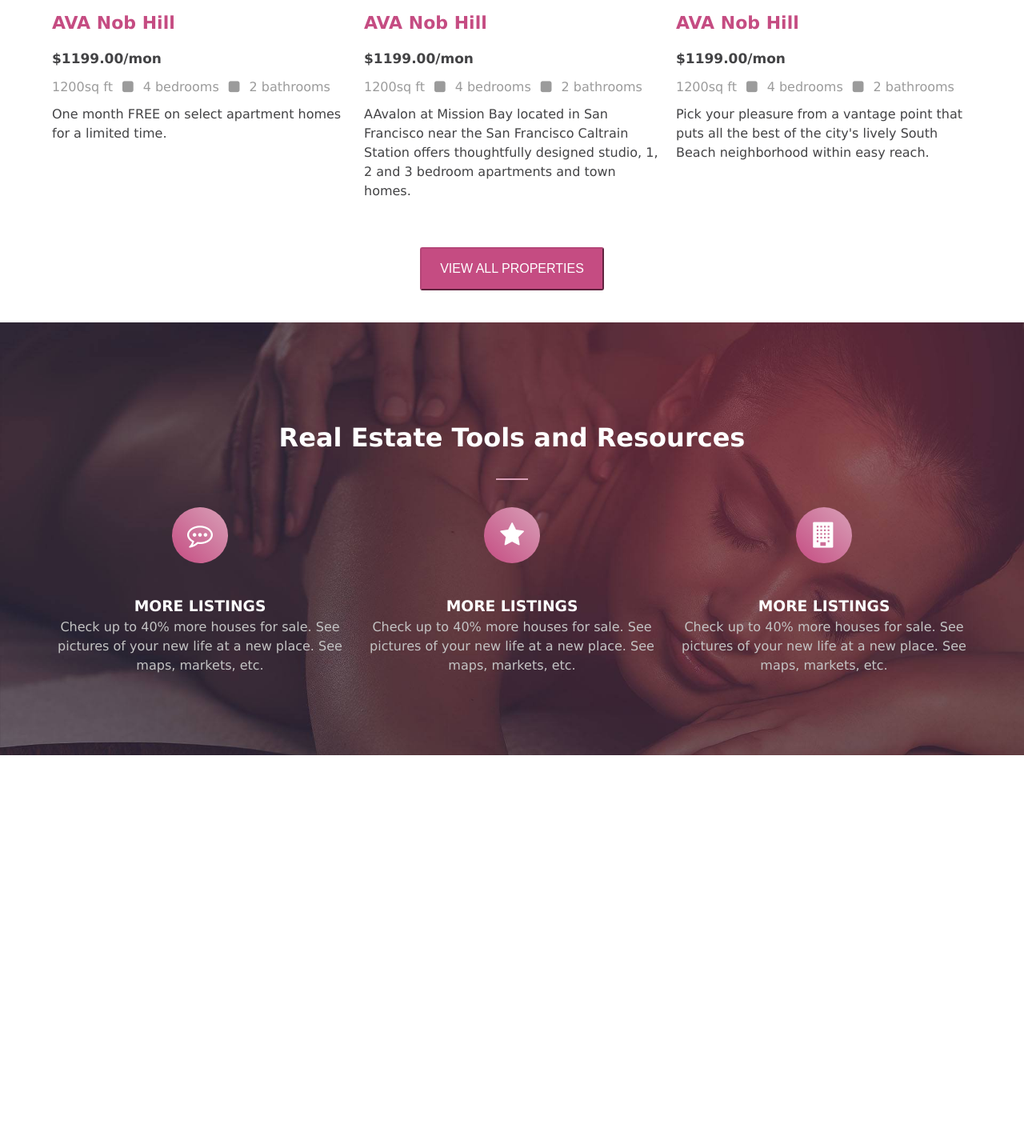
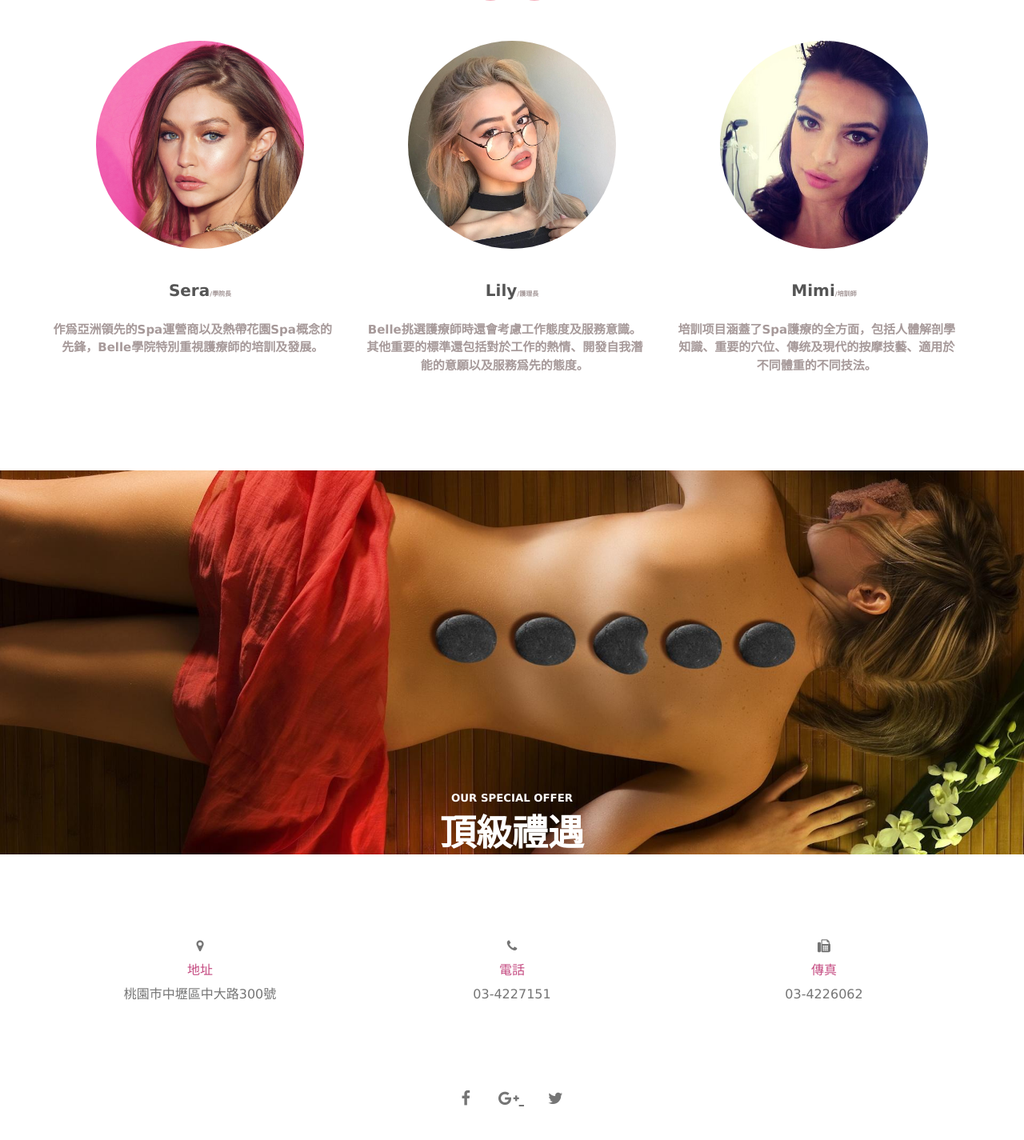
Before and after one commit to Miami11/belle, a PHP site: page / in a window 1280 px wide. Shown: the part 2378-3803 px from the top of the page at 80% size. Before the commit the page ends 3322 px from the top, so only its background shows below. Run offline with PHP 8.4, Linux system fonts and the light colour scheme.

Commit message:
add info

```diff
--- a/assets/css/mainstyle.css
+++ b/assets/css/mainstyle.css
@@ -8,7 +8,7 @@
   color: #222;
   font-size: 16px;
   line-height: 1.5;
-  font-weight: lighter;
+  /*font-weight: lighter;*/
 }
 .textHr {
 
@@ -100,7 +100,9 @@
   margin: 10px;
   color: #3e3e3e;
 }
-
+.Wtitile {
+  font-size: 45px;
+}
 a:hover {
   color: #d8a0b7;
   transition: .5s;
@@ -789,8 +801,10 @@
   padding-bottom: 100px; }
 
 .container {
-  max-width: 1170px;
-  margin: auto; }
+  width: 750px;
+  margin: auto;
+  box-sizing: border-box;
+}
 
 #ham {
   position: absolute;
@@ -816,28 +830,50 @@
 .picmove {
   position: relative;
   text-align: center;
-  padding: 0px;
+  padding-bottom: 100px;
   display: inline-block;
-  overflow: hidden;
-  max-height: 252px;
+  /*overflow: hidden;*/
+  max-height: 500px;
   margin: 15px 10px; }
 
-.text {
+
+
+.Sstitle {
+  color: #555555;
+  font-size: 20px;
+}
+.bannerTxt{
+  color: white;
+  top: 10px;
   position: absolute;
   right: 0;
   left: 0;
-  top: 50%;
-  bottom: 0;
-  color: white; }
+}
 
-.textG {
-  display: block; }
+.smalltext {
+  font-size: 15px;
+  color: #a79a9a;
+  padding-bottom: 20px;
+  width: 95%;
+  /*text-align: left;*/
 
-.textG ul {
-  margin: 0;
-  padding: 0;
-  overflow: hidden;
-  font-size: 0; }
+}
+/*.text {*/
+  /*position: absolute;*/
+  /*right: 0;*/
+  /*left: 0;*/
+  /*top: 50%;*/
+  /*bottom: 0;*/
+  /*color: white; }*/
+
+/*.textG {*/
+  /*display: block; }*/
+
+/*.textG ul {*/
+  /*margin: 0;*/
+  /*padding: 0;*/
+  /*overflow: hidden;*/
+  /*font-size: 0; }*/
 
 hr {
   display: block; }
@@ -851,6 +887,116 @@
   margin: 27px auto 34px;
   border: none;
   background-color: #d8a0b7; }
+
+.text-col2{
+  color: white;
+  margin: auto;
+  text-align: left;
+  font-weight: lighter;
+  width: 60%;
+  position: relative;
+
+}
+
+.book {
+  background-image: url("../images/body1.jpg");
+  height: 60vh;
+  background-size: cover;
+  background-position: bottom;
+  /*filter: brightness(50%); */
+  background-repeat: no-repeat;
+  background-attachment: fixed;
+  margin-bottom: 100px;
+
+}
+.footer{
+  margin-bottom: 100px;
+  color: #757575;
+  text-align: center;
+  max-height: 250px;
+  overflow: hidden;
+  line-height: 30px;
+}
+
+.icon {
+  text-align: center;
+  margin: 20px auto;
+  top: 0;
+  bottom: 0;
+  right: 0;
+  left: 0;
+  color: #757575;
+}
+
+.icon a {
+  padding: 40px 15px;
+  font-size: 20px;
+  color: #757575;
+}
+
+.icon a:hover {
+  color: #c54c82;
+}
+
+.footer span {
+  padding: 15px;
+  left: 68px;
+  text-align: left;
+  color: #c54c82;
+
+}
+
+.text-lg{
+  color: white;
+  margin: auto;
+  text-align: center;
+  font-weight: lighter;
+  width: 60%;
+  position: relative;
+
+}
+
+
+.textmid{
+  width: 100%;
+  position: absolute;
+  height: 400px;
+  text-align: left;
+  left: 0;
+}
+
+.textmid:before{
+  content: '';
+  display: inline-block;
+  vertical-align: middle;
+  height: 100%;
+  width: 0;
+  margin-right: -4px;
+
+}
+.textarea{
+  display: inline-block;
+  vertical-align: middle;
+  width: 100%;
+}
+
+.color{
+  background-color: #873459;
+  height: 60vh;
+  /*padding-bottom: 500px;*/
+}
+.mia {
+  background-image: url("../images/ingredient.jpg");
+  /*padding-bottom: 500px;*/
+  background-size: cover;
+  height: 60vh;
+  filter: brightness(50%);
+
+}
+.join{
+  margin: auto;
+  margin-bottom: 100px;
+}
 
 .textG li {
   float: left;
@@ -891,20 +1037,43 @@
 .textcenter {
   text-align: center; }
 
-.round {
-  background: linear-gradient(45deg, #c54c82 0%, #d8a0b7 100%);
-  width: 70px;
-  height: 70px;
-  font-size: 32px;
-  line-height: 70px;
+
+
+.pplimg {
+  width: 280px;
+  vertical-align: top;
+}
+.picholder{
+  height: 240px;
+  width: 320px;
+  overflow: hidden;
+  border-radius: 5px;
   text-align: center;
   display: inline-block;
-  position: relative;
+}
+
+
+.pixFrame2 {
+  height: 260px;
+  width: 260px;
+  overflow: hidden;
   border-radius: 50%;
-  margin-bottom: 40px; }
+  text-align: center;
+  display: inline-block;
+}
+.xstext {
+  color: #a79a9a;
+  font-size: 8px;
 
-.wrapperReal {
-  color: white; }
+}
+.expert {
+  color: white;
+margin-bottom: 100px;
+}
+
+.titleColor{
+  color: #c54c82;
+}
 
 .mid {
   vertical-align: middle;
@@ -926,3 +1095,17 @@
   padding-top: 120px; }
 
 /*# sourceMappingURL=mainstyle.css.map */
+@media screen and (min-width: 992px) {
+  .container{
+    width: 970px;
+    margin: auto;
+    box-sizing: border-box;
+  }
+}
+@media screen and (min-width: 1200px) {
+  .container{
+    width: 1170px;
+    margin: auto;
+    box-sizing: border-box;
+  }
+}
--- a/index.php
+++ b/index.php
@@ -18,12 +18,12 @@
 <div class="container nav">
     <input type="checkbox" id="ham">
     <input type="checkbox" id="point">
-    <div class="container top">
-
-
-        <div class="clearfix"></div>
-    </div>
-    <hr>
+<!--    <div class="container top">-->
+<!---->
+<!---->
+<!--        <div class="clearfix"></div>-->
+<!--    </div>-->
+<!--    <hr>-->
     <div class="header">
         <div class="holder">
             <label for="ham" class="toggle-btn">
@@ -58,10 +58,9 @@
 
                 <?php
 
-                if(isset($_SESSION['name']))
-                {
-                    echo '<li><a class="login" href="#">'.$_SESSION['name']. '會員您好 <span><a href="member/logout.php">登出</a><span></a></li>';
-                }else{
+                if (isset($_SESSION['name'])) {
+                    echo '<li><a class="login" href="#">' . $_SESSION['name'] . '會員您好 <span><a href="member/logout.php">登出</a><span></a></li>';
+                } else {
                     echo '<li><a class="login" href="member/login.php">會員登入</a></li>';
                 }
 
@@ -89,7 +88,7 @@
                     <div class="wrapper">
 
                         <div>
-                            <button class="mainBtn" type="submit" value="SEARCH">SEARCH</button>
+                            <button class="mainBtn" type="submit" value="SEARCH">BOOK NOW</button>
                         </div>
                     </div>
 
@@ -121,209 +120,128 @@
 <div class="section2">
 
 
-
-
-
     <div class="groupBox">
         <div class=" col-sm-6 col-lg-3 p1">
             <div class="picmove">
-                <img src="assets/images/g1.jpg" alt="">
-                <div class="text">
-                    <h2>With Swimming Pool</h2>
-                    <h4>32properties</h4>
-                    <div>
-                        <button class="sBtn" type="submit" value="SEARCH">CHOOSE AN APARTMENT</button>
-                    </div>
+                <div class="picholder">
+                    <img src="assets/images/g1.jpg" alt="">
                 </div>
+                <h4 class="Sstitle"><br>Belle 精選</h4>
+                <h2 class="smalltext"><br>悅椿精華系列Spa護理配套，爲您的身、心、靈帶來無限放鬆
+
             </div>
         </div>
         <div class=" col-sm-6 col-lg-3 p2">
             <div class="picmove">
-                <img src="assets/images/g2.jpg" alt="">
-                <div class="text">
-                    <h2>Cozy Houses</h2>
-                    <h4>32properties</h4>
-                    <div>
-                        <button class="sBtn" type="submit" value="SEARCH">CHOOSE AN APARTMENT</button>
-                    </div>
+                <div class="picholder">
+                    <img src="assets/images/g2.jpg" alt="">
                 </div>
+                <h4 class="Sstitle"><br>Belle 精選</h4>
+                <h2 class="smalltext"><br>悅椿精華系列Spa護理配套，爲您的身、心、靈帶來無限放鬆
+
 
             </div>
         </div>
         <div class=" col-sm-6 col-lg-3 p3">
             <div class="picmove">
-                <img src="assets/images/g3.jpg" alt="">
-                <div class="text">
-                    <h2>Studio Apartments</h2>
-                    <h4>32properties</h4>
-                    <div>
-                        <button class="sBtn" type="submit" value="SEARCH">CHOOSE AN APARTMENT</button>
-                    </div>
+                <div class="picholder">
+                    <img src="assets/images/g3.jpg" alt="">
                 </div>
+                <h4 class="Sstitle"><br>Belle 精選</h4>
+                <h2 class="smalltext"><br>悅椿精華系列Spa護理配套，爲您的身、心、靈帶來無限放鬆
+
 
             </div>
         </div>
         <div class=" col-sm-6 col-lg-3 p4">
             <div class="picmove">
-                <img src="assets/images/g4.jpg" alt="">
-                <div class="text">
-                    <h2>Luxury Houses</h2>
-                    <h4>32properties</h4>
-                    <div>
-                        <button class="sBtn" type="submit" value="SEARCH">CHOOSE AN APARTMENT</button>
-                    </div>
+                <div class="picholder">
+                    <img src="assets/images/g4.jpg" alt="">
                 </div>
+
+                <h4 class="Sstitle"><br>Belle 精選</h4>
+                <h2 class="smalltext"><br>悅椿精華系列Spa護理配套，爲您的身、心、靈帶來無限放鬆
+
 
             </div>
         </div>
         <div class="clearfix"></div>
     </div>
 </div>
-<!--====recent properties====-->
-<div class="container recent">
-    <div class="textcenter">
-        <h2 class="textBold">Recent Properties</h2>
-        <hr class="room">
-    </div>
+<!--====join us====-->
+<div  class="join">
 
-    <div class="HouseGroup">
-        <div class="col-lg-4 col-sm-4 col-xs-12 ">
-            <img src="assets/img/recent1.jpeg" alt="">
-            <div class="textG">
-                <a href="#">AVA Nob Hill</a>
-                <h5>$1199.00/mon</h5>
-                <ul>
-                    <li>1200sq ft</li>
-                    <li><i class="fa fa-square"></i>4 bedrooms</li>
-                    <li><i class="fa fa-square"></i>2 bathrooms</li>
-                </ul>
-                <p>AVA Nob Hill includes studios and 1 and 2 bedroom apartments that feature an urban-inspired
-                    design that extends beyond your walls and throughout the entire community.</p>
+    <div class="color col-xs-12 col-sm-6 ">
+        <div class=" text-col2 ">
+            <div class="textmid">
+                <div class="textarea">
+                    <h5> 加入我們! </h5>
+                    <h2>Belle Spa 煥發新生活力</h2>
+                    <p>
+                        Spa擅於以純粹天然的花果及香料調製成不同功效的敷料，並以健康自然的元素融合觀、聽、聞、觸、嚐等感覺，五感合一臻於藝術境界，體驗前所未有的身心靈Spa！
+                        奢華東方Spa的開創者。<br>
+
+                        崇尚純粹的手法和技藝，而非借助高科技的儀器，運用天然草藥和香料來詮釋傳統亞式療法。</p>
+                    <div>
+                        <button class="sBtn" type="submit" value="SEARCH">BOOK NOW</button>
+                    </div>
+                </div>
             </div>
-        </div>
-        <div class="col-lg-4 col-sm-4 col-xs-12 ">
-            <img src="assets/img/recent2.jpeg" alt="">
-            <div class="textG">
-                <a href="#">AVA Nob Hill</a>
-                <h5>$1199.00/mon</h5>
-                <ul>
-                    <li>1200sq ft</li>
-                    <li><i class="fa fa-square"></i>4 bedrooms</li>
-                    <li><i class="fa fa-square"></i>2 bathrooms</li>
-                </ul>
-                <p>Ashton San Francisco offers luxury apartments, eco-friendly features, and remarkable on-site
-                    resident amenities. Enjoy premier services and access to our state-of-the-art fitness center,
-                    clubhouse, business center, and outdoor fire pit lounge..</p>
-            </div>
-        </div>
-        <div class="col-lg-4 col-sm-4 col-xs-12 ">
-            <img src="assets/img/recent3.jpeg" alt="">
-            <div class="textG">
-                <a href="#">AVA Nob Hill</a>
-                <h5>$1199.00/mon</h5>
-                <ul>
-                    <li>1200sq ft</li>
-                    <li><i class="fa fa-square"></i>4 bedrooms</li>
-                    <li><i class="fa fa-square"></i>2 bathrooms</li>
-                </ul>
-                <p>The Presidio Residences offer a unique opportunity to live in a national park setting and enjoy quiet
-                    neighborhoods, convenient location, beautiful open spaces, and outstanding recreational amenities.ut
-                    the entire community.</p>
-            </div>
-        </div>
-        <div class="clearfix"></div>
 
 
-        <div class="col-lg-4 col-sm-4 col-xs-12 ">
-            <img src="assets/img/recent4.jpeg" alt="">
-            <div class="textG">
-                <a href="#">AVA Nob Hill</a>
-                <h5>$1199.00/mon</h5>
-                <ul>
-                    <li>1200sq ft</li>
-                    <li><i class="fa fa-square"></i>4 bedrooms</li>
-                    <li><i class="fa fa-square"></i>2 bathrooms</li>
-                </ul>
-                <p>One month FREE on select apartment homes for a limited time.</p>
-            </div>
-        </div>
-        <div class="col-lg-4 col-sm-4 col-xs-12 ">
-            <img src="assets/img/recent5.jpeg" alt="">
-            <div class="textG">
-                <a href="#">AVA Nob Hill</a>
-                <h5>$1199.00/mon</h5>
-                <ul>
-                    <li>1200sq ft</li>
-                    <li><i class="fa fa-square"></i>4 bedrooms</li>
-                    <li><i class="fa fa-square"></i>2 bathrooms</li>
-                </ul>
-                <p>AAvalon at Mission Bay located in San Francisco near the San Francisco Caltrain Station offers
-                    thoughtfully designed studio, 1, 2 and 3 bedroom apartments and town homes.</p>
-            </div>
-        </div>
-        <div class="col-lg-4 col-sm-4 col-xs-12 ">
-            <img src="assets/img/recent6.jpeg" alt="">
-            <div class="textG">
-                <a href="#">AVA Nob Hill</a>
-                <h5>$1199.00/mon</h5>
-                <ul>
-                    <li>1200sq ft</li>
-                    <li><i class="fa fa-square"></i>4 bedrooms</li>
-                    <li><i class="fa fa-square"></i>2 bathrooms</li>
-                </ul>
-                <p>Pick your pleasure from a vantage point that puts all the best of the city's lively South Beach
-                    neighborhood within easy reach.</p>
-            </div>
-        </div>
-        <div class="clearfix"></div>
-        <div class="textcenter">
-            <button class="mBtn" type="submit" value="SEARCH">VIEW ALL PROPERTIES</button>
         </div>
 
+
     </div>
+    <div class="mia col-xs-12 col-sm-6 ">
+
+    </div>
+    <div class="clearfix"></div>
+
 </div>
 
-<!--====real estate tools====-->
-<div class="wrapperReal">
+
+<!--====expert====-->
+<div class="expert">
     <div class="pic">
         <div class="container textcenter">
 
-            <h2 class="textBold">Real Estate Tools and Resources</h2>
-            <hr class="room">
-
+            <h5 class="titleColor">SPECIALISTS</h5>
+            <h2 class="Btitle">專家團隊</h2>
+            <div class="textHr"></div>
             <div class="realGroup textcenter ">
                 <div class="col-lg-4 col-sm-4 col-xs-12 ">
-                    <div class="round">
-                        <i class="fa fa-commenting-o" aria-hidden="true"></i>
+
+
+                    <div class="pixFrame2"><img class="pplimg" src="assets/images/expertgigi.jpg">
                     </div>
-                    <div class="textG">
-                        <h3>MORE LISTINGS</h3>
-                        <p>Check up to 40% more houses for sale. See pictures of your new life at a new place.
-                            See maps,
-                            markets, etc.</p>
+                    <div class="tableGroup">
+                        <h4 class="Sstitle"><br>Sera<span class="xstext">/學院長</span></h4>
+                        <h5 class="smalltext"><br>作爲亞洲領先的Spa運營商以及熱帶花園Spa概念的先鋒，Belle學院特別重視護療師的培訓及發展。
+
+                        </h5>
+                    </div>
+
+
+                </div>
+                <div class="col-lg-4 col-sm-4 col-xs-12 ">
+                    <div class="pixFrame2"><img class="pplimg" src="assets/images/expertb.jpg" alt=""></div>
+                    <div class="tableGroup">
+                        <h4 class="Sstitle"><br>Lily<span class="xstext">/護理長</span></h4>
+                        <h5 class="smalltext"><br>Belle挑選護療師時還會考慮工作態度及服務意識。其他重要的標準還包括對於工作的熱情、開發自我潛能的意願以及服務爲先的態度。
+
+                        </h5>
                     </div>
                 </div>
                 <div class="col-lg-4 col-sm-4 col-xs-12 ">
-                    <div class="round">
-                        <i class="fa fa-star" aria-hidden="true"></i>
+                    <div class="pixFrame2"><img class="pplimg" src="assets/images/expert4.jpg"></div>
+                    <div class="tableGroup">
+                        <h4 class="Sstitle"><br>Mimi<span class="xstext">/培訓師</span></h4>
+                        <h5 class="smalltext"><br>培訓项目涵蓋了Spa護療的全方面，包括人體解剖學知識、重要的穴位、傳统及現代的按摩技藝、適用於不同體重的不同技法。
+                        </h5>
                     </div>
-                    <div class="textG">
-                        <h3>MORE LISTINGS</h3>
-                        <p>Check up to 40% more houses for sale. See pictures of your new life at a new place.
-                            See maps,
-                            markets, etc.</p>
-                    </div>
-                </div>
-                <div class="col-lg-4 col-sm-4 col-xs-12 ">
-                    <div class="round">
-                        <i class="fa fa-building" aria-hidden="true"></i>
-                    </div>
-                    <div class="textG">
-                        <h3>MORE LISTINGS</h3>
-                        <p>Check up to 40% more houses for sale. See pictures of your new life at a new place.
-                            See maps,
-                            markets, etc.</p>
-                    </div>
+
+
                 </div>
                 <div class="clearfix"></div>
             </div>
@@ -333,30 +251,125 @@
     </div>
 
 </div>
-<!--====Agents====-->
-<div class="container">
-    <div class="row">
+<!--====book now====-->
+<div class="book">
+    <div class="col-xs-12 col-sm-12">
+        <div class="text-lg">
+            <div class="textmid">
+                <div class="textarea textcenter">
+                    <h5>OUR SPECIAL OFFER</h5>
+                    <h2 class="Wtitile">頂級禮遇</h2>
+                    <p>
+                        Lorem ipsum dolor sit amet, consectetur adipisicing elit. Cumque doloremque doloribus dolorum
+                        magnam provident saepe veniam. Aliquam deleniti molestias neque.
 
-    </div>
-</div>
-<!--====testimonials====-->
-<div class="container">
-    <div class="row">
-
-    </div>
-</div>
-<!--====getintouch====-->
-<div class="container">
-    <div class="row">
-
+                    </p>
+                </div>
+            </div>
+        </div>
     </div>
 </div>
 <!--====footer====-->
-<div class="container">
-    <div class="row">
+<div class="footer">
+    <div class="container textcenter">
+        <div class="col-lg-4 col-sm-4 col-xs-12 ">
+            <div>
+                <i class="fa fa-map-marker" aria-hidden="true"></i>
+                <div><span>地址</span></div>
+                <div>桃園市中壢區中大路300號</div>
+            </div>
 
+        </div>
+        <div class="col-lg-4 col-sm-4 col-xs-12 ">
+            <div>
+                <i class="fa fa-phone" aria-hidden="true"></i>
+                <div><span>電話</span></div>
+                <div>03-4227151</div>
+            </div>
+
+        </div>
+        <div class="col-lg-4 col-sm-4 col-xs-12 ">
+            <div>
+                <i class="fa fa-fax" aria-hidden="true"></i>
+                <div><span>傳真</span></div>
+                <div> 03-4226062</div>
+            </div>
+
+        </div>
+    </div>
+
+</div>
+
+<!--====icon====-->
+<div class="iconSection">
+    <div class="container textcenter">
+        <div class="icon">
+            <a href="https://www.facebook.com" target="_blank"><p class="fa fa-facebook"></p></a>
+            <a href="https://www.google.com.tw/" target="_blank"><p class="fa fa-google-plus" aria-hidden="true"></p>
+            </a>
+            <a href="https://twitter.com/login" target="_blank"><p class="fa fa-twitter" aria-hidden="true"></p></a>
+        </div>
     </div>
 </div>
+
+<script src="https://cdnjs.cloudflare.com/ajax/libs/waypoints/4.0.1/noframework.waypoints.min.js"></script>
+
+<script>
+
+    new Waypoint({
+        element: document.getElementById('element-waypoint'),
+        handler: function (direction) {
+            //notify(this.element.id + ' triggers at ' + this.triggerPoint)
+            var item = document.getElementById("mainBtn");
+            item.className += " animated";
+            item.className += " zoomIn";
+
+        },
+        offset: '75%'
+    })
+
+    new Waypoint({
+        element: document.getElementById('introduce'),
+        handler: function (direction) {
+
+            var obj = document.getElementById('introduce');
+            obj.style.opacity = 1;
+            var item_array = [];
+            item_array.push(document.getElementById("introduce_item_0"));
+            item_array.push(document.getElementById("introduce_item_1"));
+            item_array.push(document.getElementById("introduce_item_2"));
+
+            for (var num in item_array) {
+                item_array[num].className += " animated";
+                item_array[num].className += " zoomIn";
+            }
+
+        },
+        offset: '75%'
+    })
+
+
+    new Waypoint({
+        element: document.getElementById('expert'),
+        handler: function (direction) {
+
+            var obj = document.getElementById('expert');
+            obj.style.opacity = 1;
+            var item_array = [];
+            item_array.push(document.getElementById("expert_item_0"));
+            item_array.push(document.getElementById("expert_item_1"));
+            item_array.push(document.getElementById("expert_item_2"));
+
+            for (var num in item_array) {
+                item_array[num].className += " animated";
+                item_array[num].className += " zoomIn";
+            }
+
+        },
+        offset: '75%'
+    })
+
+</script>
 
 
 </body>
```
Also changed, not shown: other parts of assets/css/mainstyle.css (+28 -18 lines), assets/images/body1.jpg (added), assets/images/g1.jpg, 3 other files.
